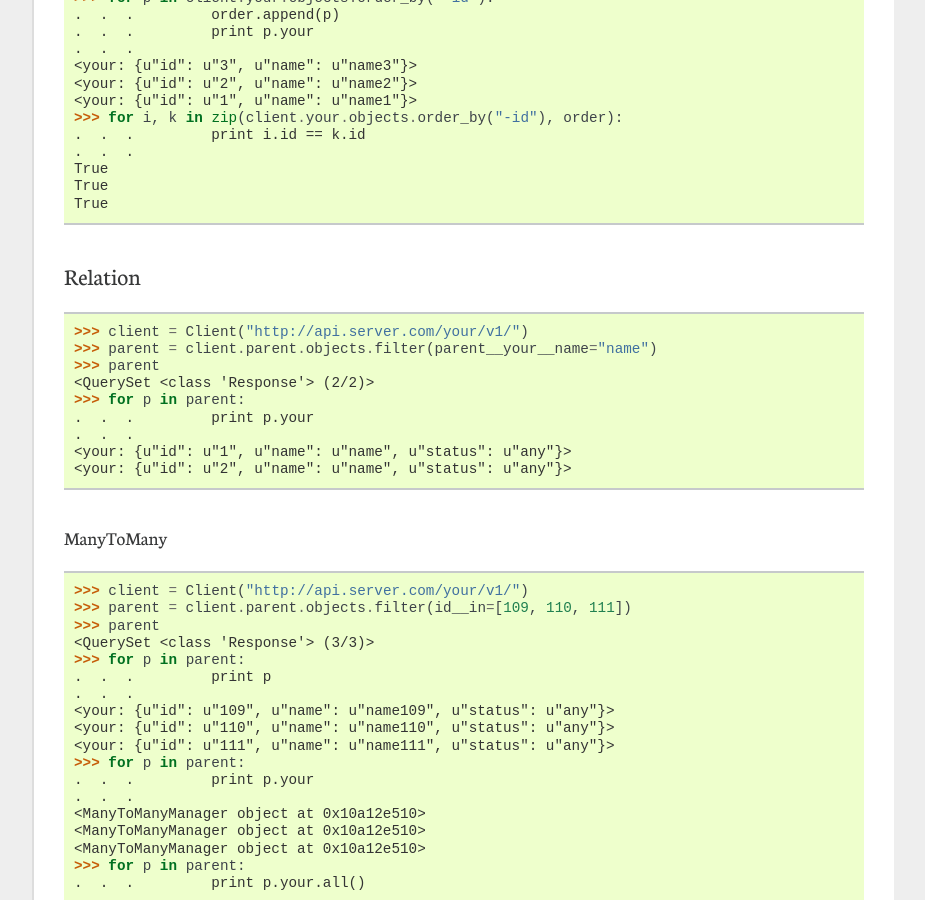
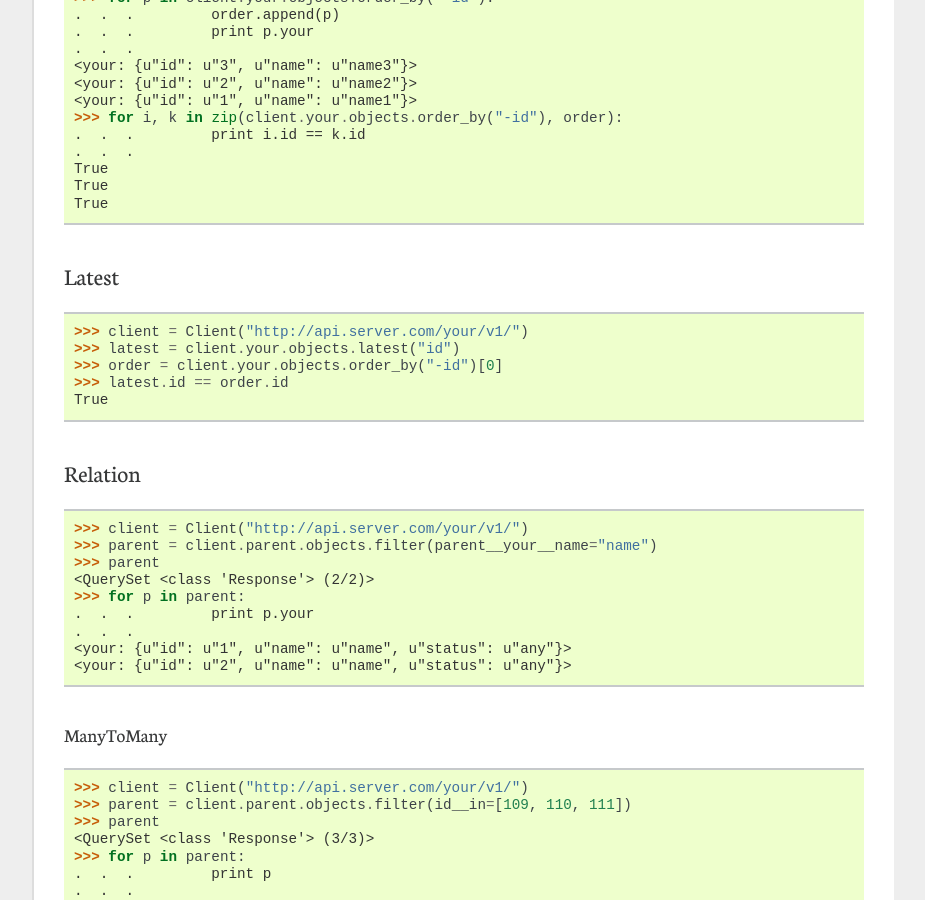
Before and after one commit to ikeikeikeike/tastypie-queryset-client, a Sphinx documentation site: the page built from docs/source/usage.rst, in a window 1280 px wide and 900 px high, scrolled down 1219 px. Shown: the whole window, without its empty margins (198-1123 px from the left). Built offline with Sphinx 7.4.7, drawn with Linux system fonts in a browser that asks for light colours; formulas are drawn with MathJax 3.

Commit message:
support QuerySet.latest

```diff
--- a/docs/source/usage.rst
+++ b/docs/source/usage.rst
@@ -79,6 +79,18 @@ Order By
     .  .  .
     True
     True
+    True
+
+
+Latest
+---------
+
+::
+
+    >>> client = Client("http://api.server.com/your/v1/")
+    >>> latest = client.your.objects.latest("id")
+    >>> order = client.your.objects.order_by("-id")[0]
+    >>> latest.id == order.id
     True
 
 
```
Also changed, not shown: 3 other files.
